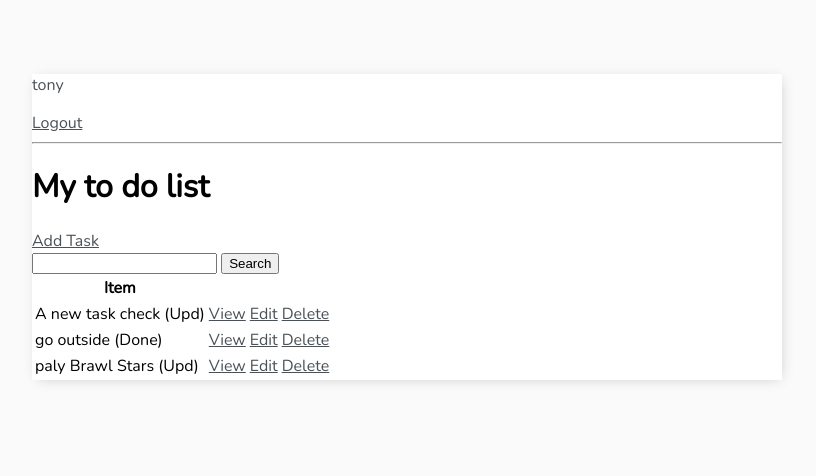
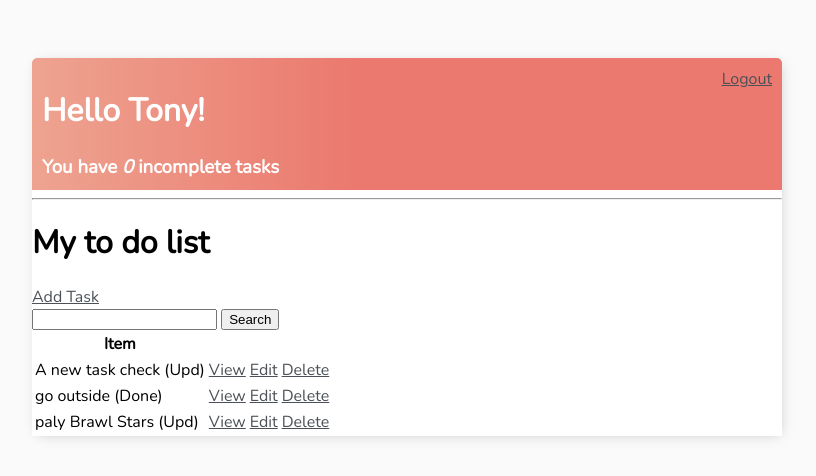
Before and after one commit to boiko88/To-do-list, a Django app: page / in a window 1280 px wide. Shown: the top 476 px of the page, without its empty margins (233-1049 px from the left). Run offline with Django 4.2, Linux system fonts and the light colour scheme; a user stored in the database is signed in; data comes from the database, SQL or seed files in the repository; both versions use the stored data as it was after the commit; some web fonts are replaced.

Commit message:
added colors to styling

```diff
--- a/todo_list/base/templates/base/main.html
+++ b/todo_list/base/templates/base/main.html
@@ -41,6 +41,15 @@
                 box-shadow: 2px 2px 13px -4px rgba(0, 0, 0, 0.21);
             }
 
+            .header-bar {
+                display: flex;
+                justify-content: space-between;
+                color: #fff;
+                padding: 10px;
+                border-radius: 5px 5px 0 0;
+                background: linear-gradient(90deg, #EEA390 0%, #EB796F 43%, #EB796F 100%);
+            }
+
         </style>
     </head>
     <body>
--- a/todo_list/base/templates/base/task_list.html
+++ b/todo_list/base/templates/base/task_list.html
@@ -2,12 +2,21 @@
 {% block content %}
 
 
-{% if request.user.is_authenticated %}
-    <p>{{request.user}}</p>
+<div class="header-bar">
+    <div>
+        <h1>Hello {{request.user|title}}!</h1>
+        <h3 style="margin:0">You have <i>{{count}}</i> incomplete task{{ count|pluralize:"s" }}</h3>
+    </div>
+    {% if request.user.is_authenticated %}
     <a href='{% url 'logout' %}'>Logout</a>
-{% else %}
-    <a href="{% url 'login' %}">Login</a>
-{% endif %}
+    {% else %}
+    <a href='{% url 'login' %}'>Login</a>
+    {% endif %}
+
+</div>
+
+
+
 
 <hr>
 
```
Also changed, not shown: todo_list/db.sqlite3.
